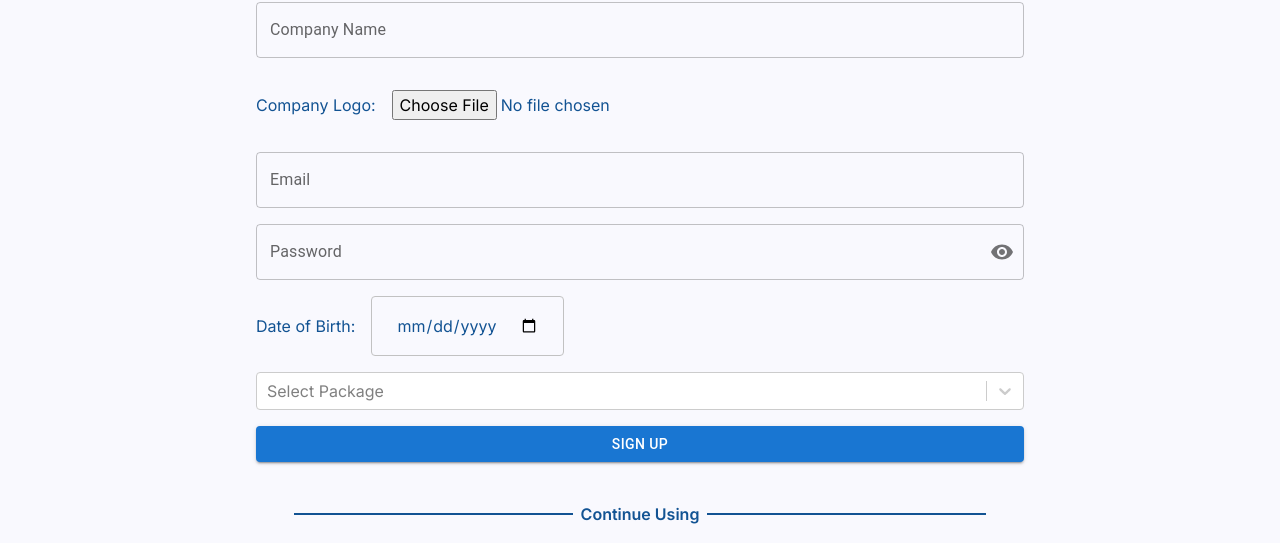
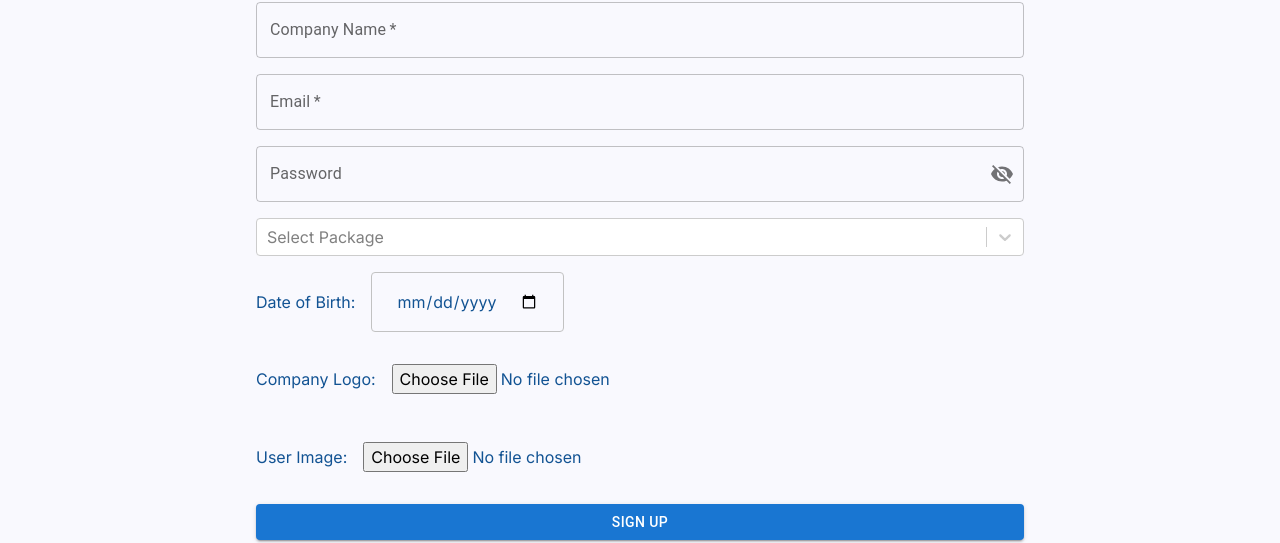
Before and after one commit to mmehedihasan05/AssetFlow-Client, a React (Vite) app: page /register_hr in a window 1280 px wide. Shown: the part 265-808 px from the top of the page. Built offline with nearby package versions, Linux system fonts and the light colour scheme; no server answers.

Commit message:
Login and Sign up usign email pass implemented

```diff
--- a/src/AuthProvider.jsx
+++ b/src/AuthProvider.jsx
@@ -29,6 +29,7 @@ const githubProvider = new GithubAuthProvider();
 const AuthProvider = ({ children }) => {
     const [errorState, setErrorState] = useState();
     const [currentUser, setCurrentUser] = useState();
+    const [currentUserInfo, setCurrentUserInfo] = useState();
     const [loading, setLoading] = useState(true);
     const [purchases, setPurchases] = useState([]);
     const [theme, setTheme] = useState(localStorage.getItem("current-theme") || "dark");
@@ -60,39 +61,66 @@ const AuthProvider = ({ children }) => {
     function userInfoExtract(userCredential) {
         return {
             userInfo: {
-                photoURL: userCredential?.photoURL,
-                displayName: userCredential?.displayName,
+                // photoURL: userCredential?.photoURL,
+                // displayName: userCredential?.displayName,
                 email: userCredential?.email,
-                emailVerified: userCredential?.emailVerified,
-                creationTime: userCredential?.creationTime,
+                // emailVerified: userCredential?.emailVerified,
+                // creationTime: userCredential?.creationTime,
                 uid: userCredential?.uid,
-                providerId: userCredential?.providerData[0]?.providerId,
+                // providerId: userCredential?.providerData[0]?.providerId,
             },
         };
     }
 
     // Create User || Register Page
-    const userCreate = ({ userFullName, userProfileImageUrl, userEmail, userPassword }) => {
+    const userCreate = async (signUpInformation) => {
+        const {
+            userFullName,
+            userEmail,
+            userPassword,
+            userDob,
+            userRole,
+            userImage,
+            userCompanyLogo,
+            userCompanyName,
+        } = signUpInformation;
+
         return toast.promise(
             createUserWithEmailAndPassword(auth, userEmail, userPassword)
                 .then(async (userCredential) => {
-                    //
-                    await updateProfile(auth.currentUser, {
-                        displayName: userFullName,
-                        photoURL: userProfileImageUrl,
-                    });
-                    //
-                    console.log("from manual register", userCredential);
+                    const userInformation = {
+                        userFullName,
+                        userEmail,
+                        userDob,
+                        userRole,
+                        userImage,
+                        userCompanyLogo,
+                        userCompanyName,
+                        userId: userCredential?.uid,
+
+                        currentWorkingCompanyEmail: null,
+                        currentWorkingCompanyImage: null,
+                        currentWorkingCompanyName: null,
+                        currentMemberShipLimit: 0,
+                        currentEmployees: [],
+                    };
 
                     // user entry
                     let registerRes = await axiosSecure
-                        .post(`/createuser`, userInfoExtract(userCredential.user))
+                        .post(`/createuser`, userInformation)
                         .then((response) => {
                             return response.data;
                         })
                         .catch((error) => {
                             console.log("error from userRegister", error);
                         });
+
+                    console.log("Server Response ", registerRes);
+
+                    if (registerRes?.userInsertResult?.acknowledged) {
+                        setCurrentUserInfo(registerRes?.userInformation);
+                        setLoading(false);
+                    }
 
                     return userCredential.user;
                 })
@@ -218,26 +246,25 @@ const AuthProvider = ({ children }) => {
             const email = user?.email;
             const userId = user?.uid;
 
-            console.log(user);
             if (email) {
                 // Setting cookies and checking cookies
                 axiosSecure
                     .post(`/authenticate`, { email, userId })
                     .then((response) => {
-                        console.log("JWT || Authentication Success", response);
+                        console.log("JWT || Authentication Success", response.data);
 
-                        // admin role checking
-                        axiosSecure
-                            .get(`/role-check?email=${email}&userId=${userId}`)
-                            .then((res) => {
-                                console.log("res from admin chk", res.data);
-                                setIsAdmin(res.data.isAdmin);
-                                setCurrentUser(user);
-                                setLoading(false);
-                            })
-                            .catch((err) =>
-                                console.log("error from authprovider/admin role check")
-                            );
+                        /*
+                        User register er pore ota firebase e authenticate er pore ota abar mongo te save kori. But oita save hoye reponse ashar agy e e createUserWithEmailAndPassword execute hoye auth change hoye jay and tokhn setloading false hoy and setcurretnuserinfo null theke jay.
+                        erkm hole ui show te jhamela korbe. tai eta pause kore disi.
+
+                        mongo theke userinfo ashle e loading false hbe.
+                        */
+
+                        setCurrentUser(user);
+                        if (email && response.data?.userInformation) {
+                            setCurrentUserInfo(response.data?.userInformation);
+                            setLoading(false);
+                        }
                     })
                     .catch((jwt_Error) => {
                         console.log(
@@ -247,6 +274,7 @@ const AuthProvider = ({ children }) => {
                         );
                     });
             } else {
+                setCurrentUserInfo({});
                 setCurrentUser(user);
                 setLoading(false);
             }
@@ -274,6 +302,7 @@ const AuthProvider = ({ children }) => {
         setTheme,
 
         isAdmin,
+        currentUserInfo,
     };
 
     if (loading) {
--- a/src/Pages/Home/Packages.jsx
+++ b/src/Pages/Home/Packages.jsx
@@ -5,19 +5,11 @@ import useAxiosSecure from "../../hooks/useAxiosSecure";
 import AttachMoneyRoundedIcon from "@mui/icons-material/AttachMoneyRounded";
 import { Button } from "@mui/material";
 import { useNavigate } from "react-router-dom";
+import usePackages from "../../hooks/usePackages";
 
 const Packages = () => {
-    const axiosSecure = useAxiosSecure();
     const navigate = useNavigate();
-
-    const { data: packages = [] } = useQuery({
-        queryKey: ["packages"],
-        queryFn: async () => {
-            const res = await axiosSecure.get("/packages");
-            return res.data;
-        },
-    });
-    console.log(packages);
+    let [packages] = usePackages();
 
     return (
         <div className="custom-width bg-white space-y-4">
@@ -32,7 +24,7 @@ const Packages = () => {
                     <div key={idx} className="shadow-md flex flex-col rounded-md space-y-4 pb-4">
                         <img src={Package.image} className="rounded-t-md" alt="" />
                         <div className="flex-auto p-4 space-y-2">
-                            <h2 className="text-2xl font-semibold">{Package.title}</h2>
+                            <h2 className="text-2xl font-semibold">{Package.label}</h2>
                             <p>{Package.description}</p>
                         </div>
 
--- a/src/Pages/Login.jsx
+++ b/src/Pages/Login.jsx
@@ -40,7 +40,7 @@ const Login = () => {
             userEmail: emailInput,
             userPassword: passwordInput,
         };
-
+        console.log(data);
         login(data);
     };
 
@@ -80,6 +80,7 @@ const Login = () => {
                             </InputAdornment>
                         }
                         label="Password"
+                        onChange={(event) => setPasswordInput(event.target.value)}
                     />
                 </FormControl>
 
--- a/src/Pages/Register_Employee.jsx
+++ b/src/Pages/Register_Employee.jsx
@@ -9,34 +9,100 @@ import {
     OutlinedInput,
     TextField,
 } from "@mui/material";
-import { useState } from "react";
+import axios from "axios";
+import { useContext, useState } from "react";
+import toast from "react-hot-toast";
+import { AuthContext } from "../AuthProvider";
 import Authentication_3rdParty from "../Components/Authentication_3rdParty";
 import SectionTitle from "../Components/SectionTitle";
 
+const imageApiKey = import.meta.env.VITE_IMAGE_API_KEY;
+const imageHostingApi = `https://api.imgbb.com/1/upload?key=${imageApiKey}`;
+
 const Register_Employee = () => {
     const [fullName, setFullName] = useState("");
-    const [companyName, setCompanyName] = useState("");
     const [emailInput, setEmailInput] = useState("");
-    const [showPassword, setShowPassword] = useState(false);
+    const [showPassword, setShowPassword] = useState(true);
     const [passwordInput, setPasswordInput] = useState("");
-    const [startDate, setStartDate] = useState(null);
+    const [dateOfBirth, setDateOfBirth] = useState("");
+    const { userCreate } = useContext(AuthContext);
+
+    const handleRegister = async (e) => {
+        e.preventDefault();
+        let userImage = e.target.userImage.files[0];
+        let userImageReponse;
+
+        console.log(userImage, userImageReponse?.success);
+
+        if (userImage) {
+            let toastId = toast.loading("Uploading Image...");
+            const uploadImage = async (bannerImage) => {
+                try {
+                    // Create FormData object
+                    const formData = new FormData();
+                    formData.append("image", bannerImage);
+
+                    // Make the API request using Axios
+                    const imagePostResponse = await axios.post(imageHostingApi, formData, {
+                        headers: {
+                            "Content-Type": "multipart/form-data",
+                        },
+                    });
+
+                    toast.remove(toastId);
+                    return imagePostResponse.data;
+                } catch (error) {
+                    console.error("Image Upload Error:", error);
+                    throw error;
+                }
+            };
+            userImageReponse = await uploadImage(userImage);
+        }
+
+        if (userImage && !userImageReponse?.success) {
+            toast.error("Image Upload Failed!");
+            return;
+        }
+
+        let data = {
+            userFullName: fullName,
+            userEmail: emailInput,
+            userPassword: passwordInput,
+            userDob: dateOfBirth,
+            userImage: userImageReponse?.data?.url,
+            userRole: "employee",
+            userCompanyLogo: null,
+            userCompanyName: null,
+        };
+
+        console.log(data);
+        userCreate(data)
+            .then((response) => {
+                // Reset form after successfull register
+                e.target.reset();
+            })
+            .catch((error) => {});
+    };
 
     return (
         <div className="max-w-3xl mx-auto space-y-8 mb-8">
             <SectionTitle data={{ title: "Signup as Employee", noBorder: "true" }}></SectionTitle>
 
+            <form onSubmit={handleRegister}>
                 <div className="flex flex-col space-y-4">
                     <TextField
                         id="outlined-basic"
                         label="Full Name"
                         variant="outlined"
                         onChange={(event) => setFullName(event.target.value)}
+                        required
                     />
                     <TextField
                         id="outlined-basic"
                         label="Email"
                         variant="outlined"
                         onChange={(event) => setEmailInput(event.target.value)}
+                        required
                     />
                     <FormControl variant="outlined">
                         <InputLabel htmlFor="outlined-adornment-password">Password</InputLabel>
@@ -56,6 +122,8 @@ const Register_Employee = () => {
                                 </InputAdornment>
                             }
                             label="Password"
+                            onChange={(event) => setPasswordInput(event.target.value)}
+                            required
                         />
                     </FormControl>
 
@@ -68,11 +136,19 @@ const Register_Employee = () => {
                             id=""
                             className="border border-[#c2c2c2] px-6 py-4 rounded bg-transparent"
                             placeholder="Date"
+                            onChange={(event) => setDateOfBirth(event.target.value)}
                         />
                     </div>
+                    <div className="flex gap-4 items-center py-4">
+                        <p>User Image: </p>
 
-                <Button variant="contained">Sign Up</Button>
+                        <input type="file" name="userImage" id="" />
                     </div>
+                    <Button type="submit" variant="contained">
+                        Sign Up
+                    </Button>
+                </div>
+            </form>
 
             <Authentication_3rdParty actionName="register_employee"></Authentication_3rdParty>
         </div>
--- a/src/Pages/Register_HR.jsx
+++ b/src/Pages/Register_HR.jsx
@@ -10,52 +10,136 @@ import {
     TextField,
 } from "@mui/material";
 
-import { useState } from "react";
+import { useContext, useState } from "react";
 import SectionTitle from "../Components/SectionTitle";
 import Select from "react-select";
 import Authentication_3rdParty from "../Components/Authentication_3rdParty";
-
+import usePackages from "../hooks/usePackages";
+import { AuthContext } from "../AuthProvider";
+import toast from "react-hot-toast";
+import axios from "axios";
+const imageApiKey = import.meta.env.VITE_IMAGE_API_KEY;
+const imageHostingApi = `https://api.imgbb.com/1/upload?key=${imageApiKey}`;
 const Register_HR = () => {
     const [fullName, setFullName] = useState("");
     const [companyName, setCompanyName] = useState("");
     const [emailInput, setEmailInput] = useState("");
-    const [showPassword, setShowPassword] = useState(false);
+    const [showPassword, setShowPassword] = useState(true);
     const [passwordInput, setPasswordInput] = useState("");
-    const [startDate, setStartDate] = useState(null);
+    const [dateOfBirth, setDateOfBirth] = useState("");
+    const [selectedPackage, setSelectedPackage] = useState("");
+    const { userCreate } = useContext(AuthContext);
 
-    const options = [
-        { value: "5_member_5", label: "5 Members for $5" },
-        { value: "10_member_8", label: "10 Members for $8" },
-        { value: "20_member_15", label: "20 Members for $15" },
-    ];
+    let [packages = []] = usePackages();
+
+    const handleRegister = async (e) => {
+        e.preventDefault();
+
+        let userImage = e.target.userImage.files[0];
+        let companyImage = e.target.companyLogo.files[0];
+
+        let userImageReponse;
+        let companyImageReponse;
+
+        // user image upload
+        if (userImage) {
+            let toastId = toast.loading("Uploading Image...");
+            const uploadImage = async (bannerImage) => {
+                try {
+                    // Create FormData object
+                    const formData = new FormData();
+                    formData.append("image", bannerImage);
+
+                    // Make the API request using Axios
+                    const imagePostResponse = await axios.post(imageHostingApi, formData, {
+                        headers: {
+                            "Content-Type": "multipart/form-data",
+                        },
+                    });
+
+                    toast.remove(toastId);
+                    return imagePostResponse.data;
+                } catch (error) {
+                    console.error("Image Upload Error:", error);
+                    throw error;
+                }
+            };
+            userImageReponse = await uploadImage(userImage);
+        }
+
+        // company logo upload
+        if (companyImage) {
+            let toastId2 = toast.loading("Uploading Image...");
+            const uploadImage = async (bannerImage) => {
+                try {
+                    // Create FormData object
+                    const formData = new FormData();
+                    formData.append("image", bannerImage);
+
+                    // Make the API request using Axios
+                    const imagePostResponse = await axios.post(imageHostingApi, formData, {
+                        headers: {
+                            "Content-Type": "multipart/form-data",
+                        },
+                    });
+
+                    toast.remove(toastId2);
+                    return imagePostResponse.data;
+                } catch (error) {
+                    console.error("Image Upload Error:", error);
+                    throw error;
+                }
+            };
+            companyImageReponse = await uploadImage(companyImage);
+        }
+
+        let data = {
+            userFullName: fullName,
+            userEmail: emailInput,
+            userPassword: passwordInput,
+            userDob: dateOfBirth,
+            userImage: userImageReponse?.data?.url,
+            userRole: "hr",
+
+            userCompanyLogo: companyImageReponse?.data?.url,
+            userCompanyName: companyName,
+        };
+        console.log(data);
+        userCreate(data)
+            .then((response) => {
+                // Reset form after successfull register
+                e.target.reset();
+            })
+            .catch((error) => {});
+    };
 
     return (
         <div className="max-w-3xl mx-auto space-y-8 mb-8">
             <SectionTitle data={{ title: "Signup as HR", noBorder: "true" }}></SectionTitle>
 
+            <form onSubmit={handleRegister}>
                 <div className="flex flex-col space-y-4">
                     <TextField
                         id="outlined-basic"
                         label="Full Name"
                         variant="outlined"
                         onChange={(event) => setFullName(event.target.value)}
+                        required
                     />
                     <TextField
                         id="outlined-basic"
                         label="Company Name"
                         variant="outlined"
                         onChange={(event) => setCompanyName(event.target.value)}
+                        required
                     />
-                <div className="flex gap-4 items-center py-4">
-                    <p>Company Logo: </p>
 
-                    <input type="file" name="" id="" />
-                </div>
                     <TextField
                         id="outlined-basic"
                         label="Email"
                         variant="outlined"
                         onChange={(event) => setEmailInput(event.target.value)}
+                        required
                     />
                     <FormControl variant="outlined">
                         <InputLabel htmlFor="outlined-adornment-password">Password</InputLabel>
@@ -75,8 +159,17 @@ const Register_HR = () => {
                                 </InputAdornment>
                             }
                             label="Password"
+                            onChange={(event) => setPasswordInput(event.target.value)}
+                            required
                         />
                     </FormControl>
+
+                    <Select
+                        placeholder="Select Package"
+                        options={packages}
+                        onChange={setSelectedPackage}
+                        required
+                    />
                     <div className="flex gap-4 items-center">
                         <p>Date of Birth: </p>
 
@@ -86,13 +179,25 @@ const Register_HR = () => {
                             id=""
                             className="border border-[#c2c2c2] px-6 py-4 rounded bg-transparent"
                             placeholder="Date"
+                            onChange={(event) => setDateOfBirth(event.target.value)}
                         />
                     </div>
+                    <div className="flex gap-4 items-center py-4">
+                        <p>Company Logo: </p>
 
-                <Select placeholder="Select Package" options={options} />
+                        <input type="file" name="" id="companyLogo" />
+                    </div>
+                    <div className="flex gap-4 items-center py-4">
+                        <p>User Image: </p>
 
-                <Button variant="contained">Sign Up</Button>
+                        <input type="file" name="" id="userImage" />
                     </div>
+
+                    <Button variant="contained" type="submit">
+                        Sign Up
+                    </Button>
+                </div>
+            </form>
 
             <Authentication_3rdParty actionName="register_hr"></Authentication_3rdParty>
         </div>
--- /dev/null
+++ b/src/hooks/usePackages.jsx
@@ -0,0 +1,16 @@
+import { useQuery } from "@tanstack/react-query";
+import useAxiosSecure from "./useAxiosSecure";
+const usePackages = () => {
+    const axiosSecure = useAxiosSecure();
+
+    const { data: packages = [] } = useQuery({
+        queryKey: ["packages"],
+        queryFn: async () => {
+            const res = await axiosSecure.get("/packages");
+            return res.data;
+        },
+    });
+    return [packages];
+};
+
+export default usePackages;
```
Also changed, not shown: src/Pages/Navbar.jsx (+20 -18 lines). Lines whose indentation alone changed are shown as unchanged.
